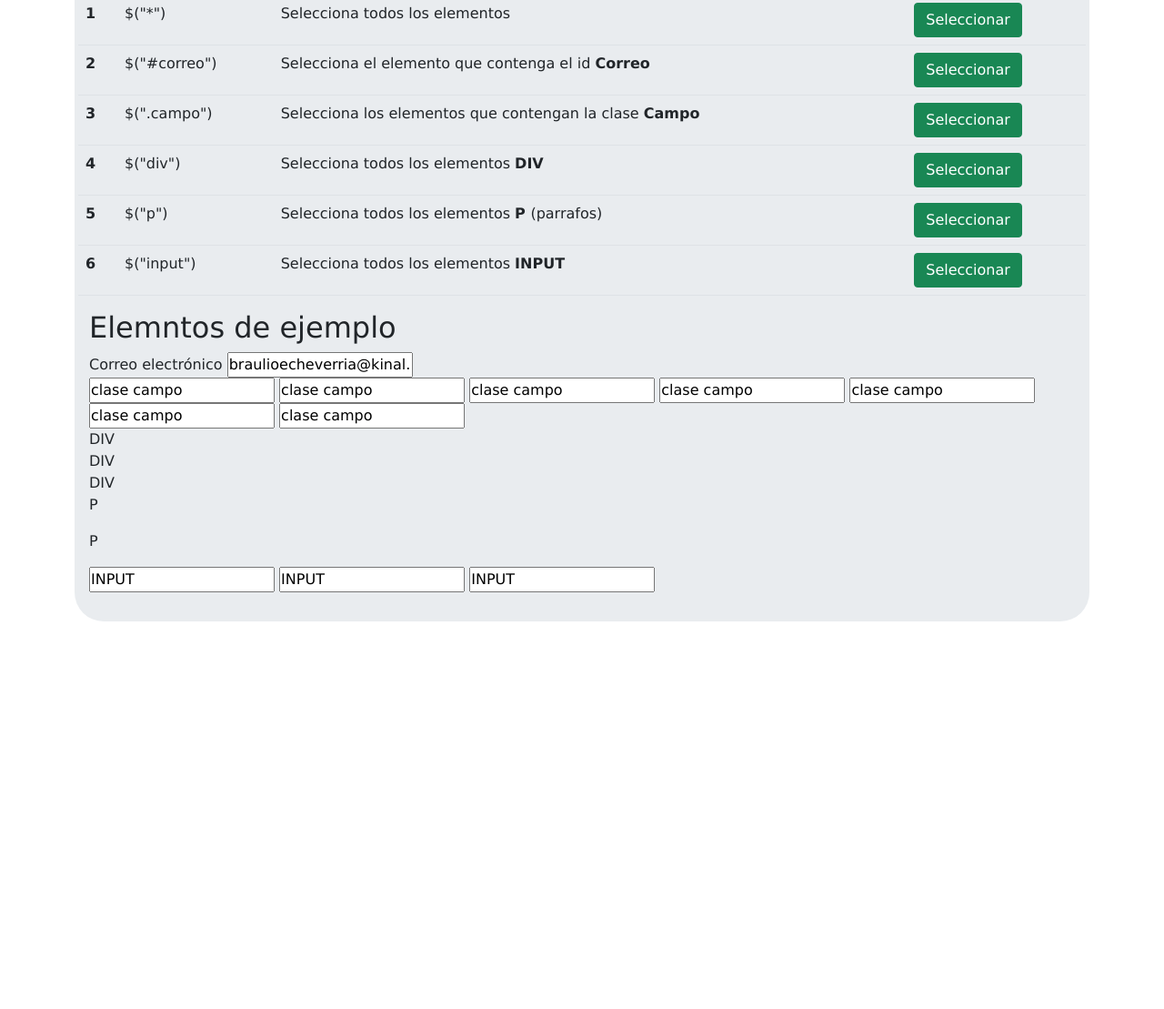
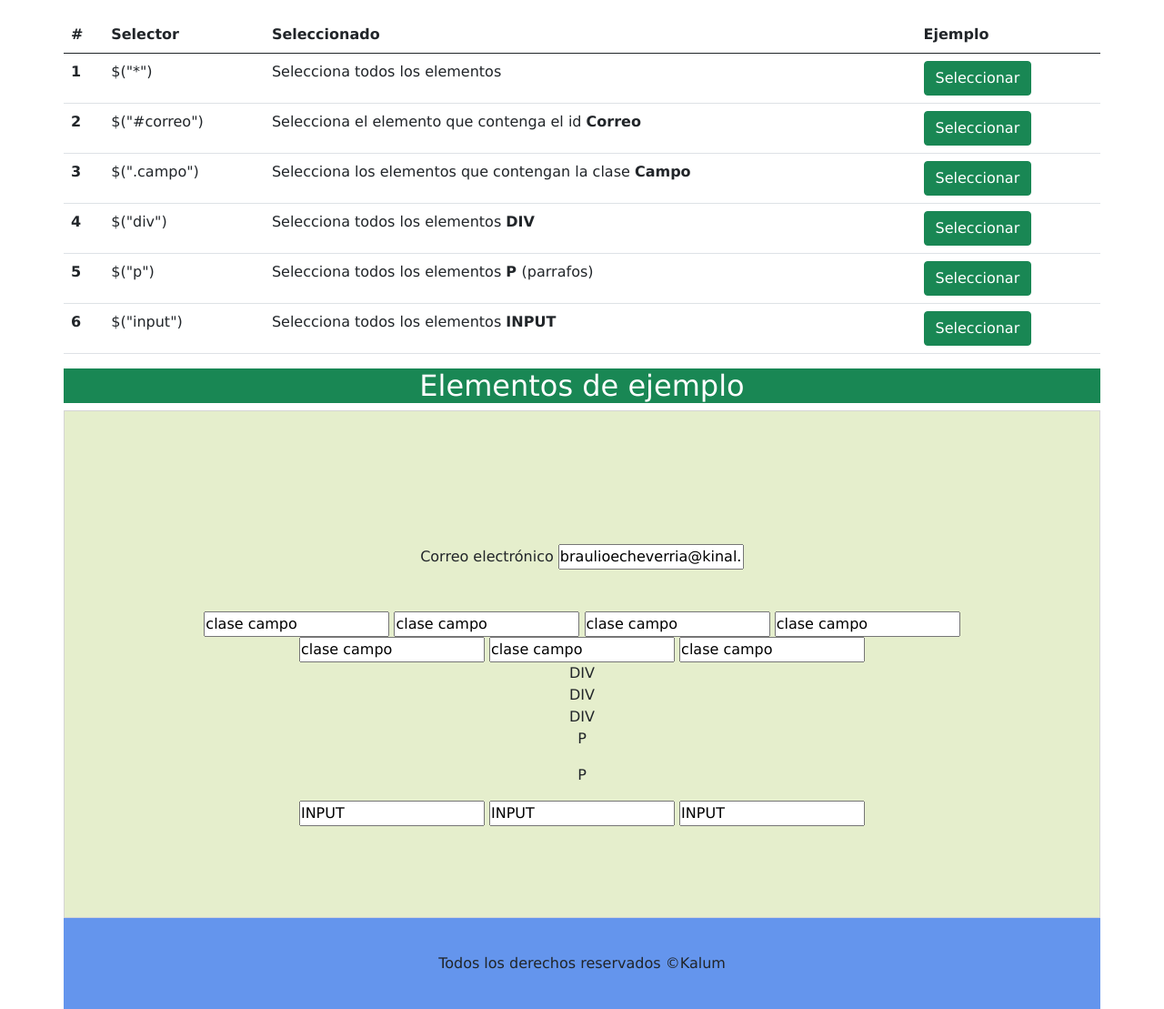
Before and after one commit to jbraulio85/clase-frontend, a plain HTML site: page selectores.html in a window 1280 px wide. Shown: the part 388-1497 px from the top of the page at 91% size. Before the commit the page ends 1103 px from the top, so only its background shows below. Drawn offline with Linux system fonts and the light colour scheme.

Commit message:
actualizando repo

```diff
--- a/assets/css/style.css
+++ b/assets/css/style.css
@@ -72,3 +72,15 @@ footer{
         height: auto;
     }
 }
+
+.elementos-internos{
+    background-color: #e5eecc;
+    border: 1px solid #d4d4d4;
+    padding: 50px;
+    position: relative;
+    text-align: center;
+}
+
+.elemento-jquery{
+    margin: 50px;
+}
--- a/selectores.html
+++ b/selectores.html
@@ -56,6 +56,7 @@
                       <a class="btn btn-primary btn-lg" href="Jumbo action link" role="button">JQuery</a>
                   </p>
               </div>
+          </div>
               <div class="row">
                   <table class="table">
                     <thead class="thead-dark">
@@ -107,10 +108,11 @@
                   </table>
               </div>
               <div class="row">
-                <h2>Elemntos de ejemplo</h2>
-                    <div>
-                        <label for="correo">Correo electrónico</label>
-                        <input type="text" id="correo" value="braulioecheverria@kinal.org.gt">
+                <h2 class="bg-success text-center text-white">Elementos de ejemplo</h2>
+                    <div class="elementos-internos">
+                        <div class="elemento-jquery">
+                            <label for="correo" class="my-5">Correo electrónico</label>
+                            <input type="text" id="correo" value="braulioecheverria@kinal.org.gt">
                         <div>
                             <input type="text" value="clase campo" class="campo">
                             <input type="text" value="clase campo" class="campo">
@@ -131,7 +133,11 @@
                     </div>
               </div>
           </div>
+
     </div>
+    <footer class="col container" style="background-color: cornflowerblue;">
+        Todos los derechos reservados &copy;Kalum
+    </footer>
     <script src="assets/js/app.js"></script>
     <script src="assets/js/bootstrap.min.js"></script>
     <script src="assets/js/jquery-3.6.0.min.js"></script>
```
